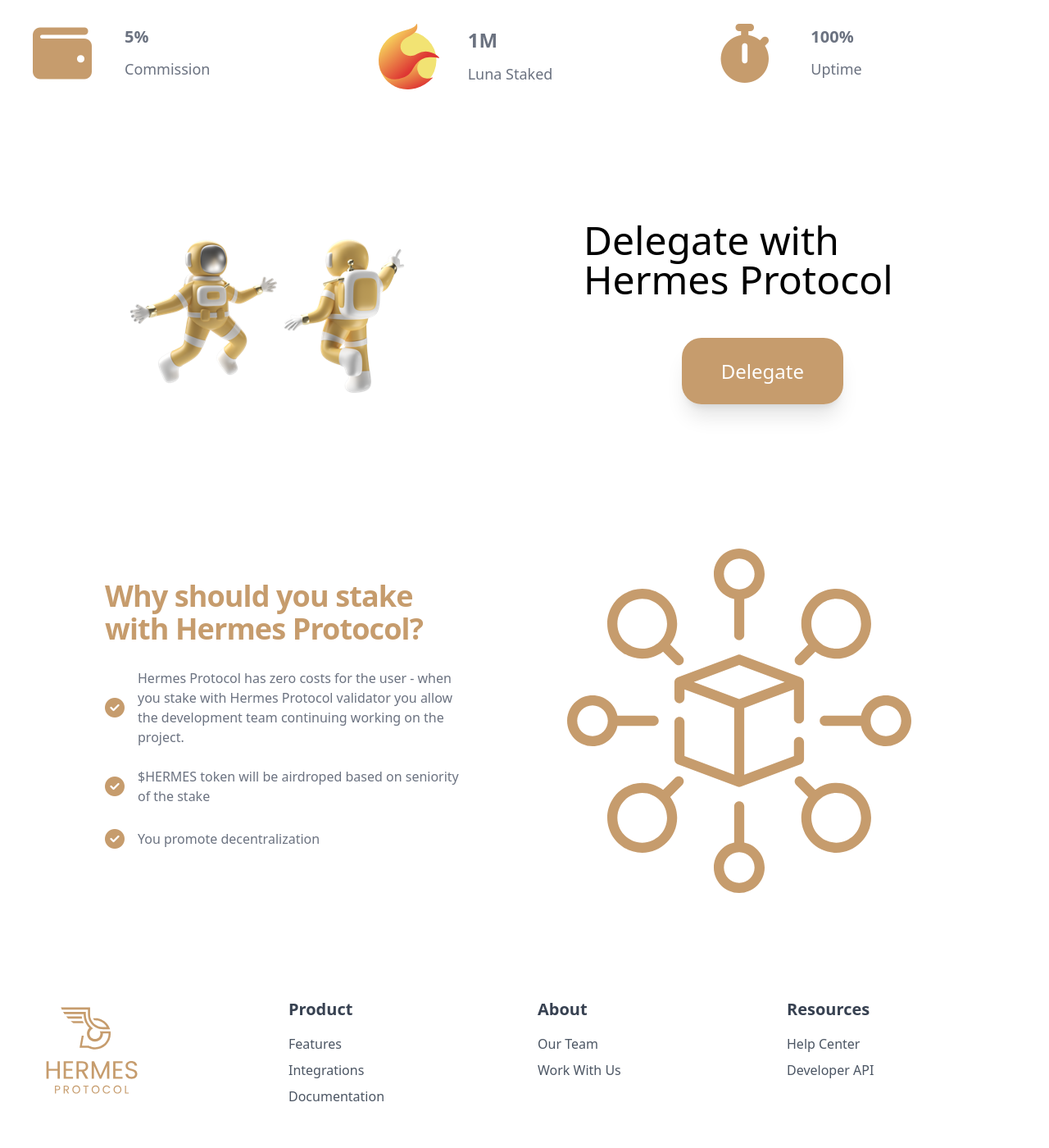
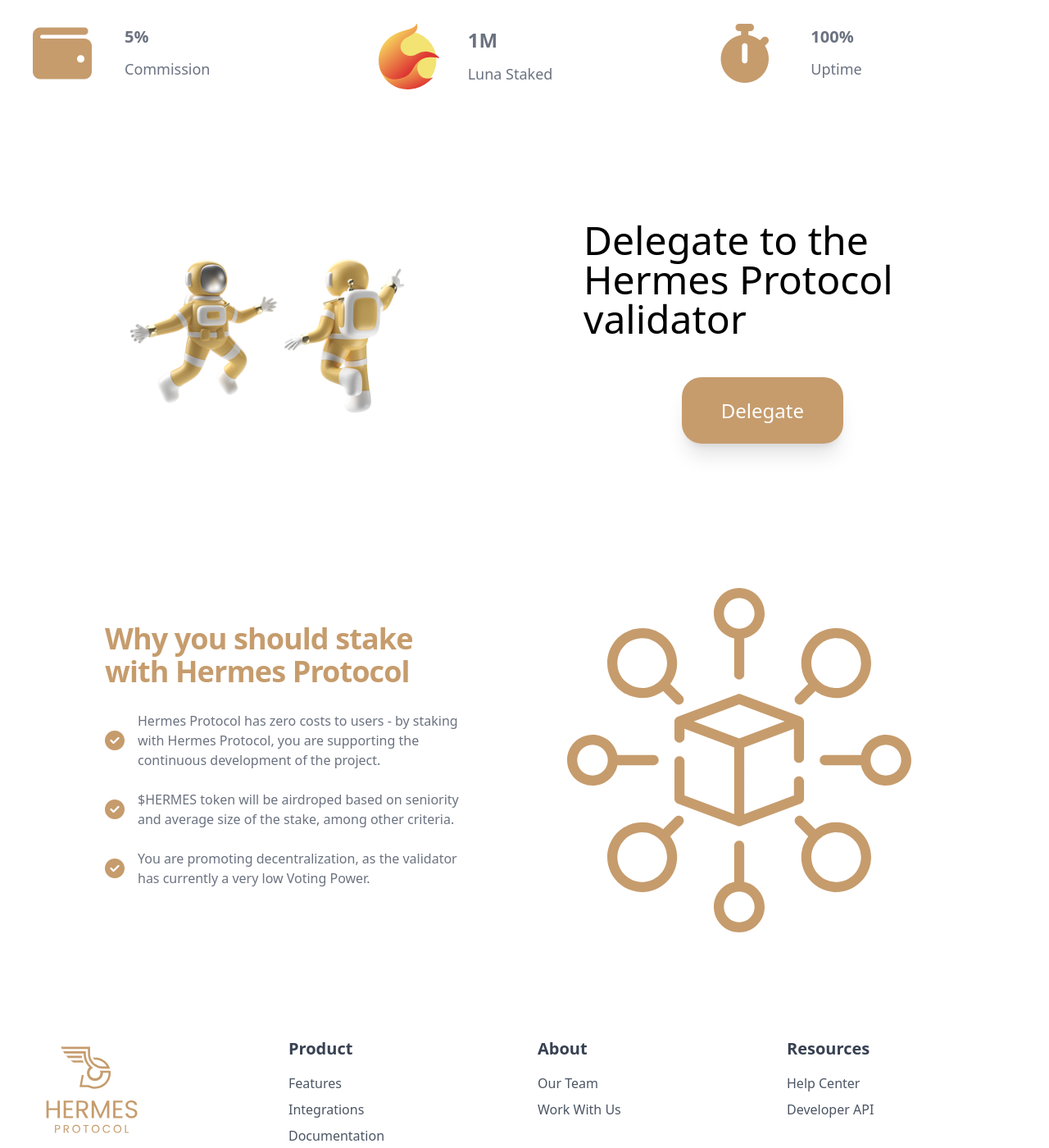
Before and after one commit to HermesProtocol-io/hermes-protocol, a Jekyll site: the page built from _pages/delegate.html, in a window 1280 px wide and 1400 px high, scrolled down 417 px. Shown: the whole window at 82% size. Built offline with Jekyll 4.4.1, drawn with Linux system fonts in a browser that asks for light colours; nearby versions of some CDN libraries; some of the changed text lies outside the part shown.

Commit message:
Delegation page - Clean up English & white chars

```diff
--- a/_includes/blocks/delegation/about.html
+++ b/_includes/blocks/delegation/about.html
@@ -4,9 +4,12 @@
     <div class="relative px-16 mx-auto max-w-7xl xl:px-10">
 
         <div class="relative z-20">
-            <h3 class="text-5xl font-bold leading-tight text-left text-black dark:text-gray-300 md:text-6xl lg:text-7xl xl:text-7xl xl:leading-tight">Support Hermes Protocol </h3>
+            <h3 class="text-5xl font-bold leading-tight text-left text-black dark:text-gray-300 md:text-6xl lg:text-7xl xl:text-7xl xl:leading-tight">
+              Support Hermes Protocol
+            </h3>
             <div class="flex flex-col mt-14 sm:flex-row sm:items-center">
-                <p class="text-xl font-normal text-left text-muddywaters-500">The platform that helps you to get informed in the right time!</p>
+                <p class="text-xl font-normal text-left text-muddywaters-500">
+                  The platform that helps you stay informed at the right time!</p>
                 <div class="flex mt-5 space-x-1 sm:mt-1 sm:ml-3">
                     <div class="w-10 h-2 bg-muddywaters-500 rounded-full opacity-100"></div>
                     <div class="w-8 h-2 bg-muddywaters-500  rounded-full opacity-75"></div>
--- a/_includes/blocks/delegation/call-to-action.html
+++ b/_includes/blocks/delegation/call-to-action.html
@@ -52,7 +52,7 @@
           <div class="w-full lg:py-10 overflow-hidden relative">
             <div class="lg:px-5 sm:max-w-5xl mx-auto flex flex-col items-start sm:items-center lg:items-end relative">
               <h2 class="w-full text-3xl text-left sm:text-4xl mb-8 md:text-5xl dark:text-gray-300">
-                Delegate with Hermes Protocol
+                Delegate to the Hermes Protocol validator
               </h2>
               <div class="w-full flex flex-col justify-center relative p-10">
                 <div class="relative flex flex-col items-center justify-center w-full h-full lg:pr-10">
--- a/_includes/blocks/delegation/why.html
+++ b/_includes/blocks/delegation/why.html
@@ -5,19 +5,23 @@
       <div class="flex flex-wrap items-center -mx-3">
         <div class="order-1 w-full px-3 lg:w-1/2 lg:order-0">
           <div class="w-full lg:max-w-md">
-            <h2 class="mb-4 text-3xl font-bold leading-tight text-muddywaters-500 tracking-tight sm:text-4xl font-heading">Why should you stake with Hermes Protocol?</h2>
+            <h2 class="mb-4 text-3xl font-bold leading-tight text-muddywaters-500 tracking-tight sm:text-4xl font-heading">
+              Why you should stake with Hermes Protocol</h2>
             <ul>
               <li class="flex items-center py-2 space-x-4 xl:py-3">
                 <i class="fa-solid fa-circle-check text-2xl text-muddywaters-500"></i>
-                <span class="font-medium text-gray-500">Hermes Protocol has zero costs for the user - when you stake with Hermes Protocol validator you allow the development team continuing working on the project.</span>
+                <span class="font-medium text-gray-500">
+                  Hermes Protocol has zero costs to users - by staking with Hermes Protocol, you are supporting the continuous development of the project.</span>
               </li>
               <li class="flex items-center py-2 space-x-4 xl:py-3">
                 <i class="fa-solid fa-circle-check text-2xl text-muddywaters-500"></i>
-                <span class="font-medium text-gray-500">$HERMES token will be airdroped based on seniority of the stake</span>
+                <span class="font-medium text-gray-500">
+                  $HERMES token will be airdroped based on seniority and average size of the stake, among other criteria.</span>
               </li>
               <li class="flex items-center py-2 space-x-4 xl:py-3">
                 <i class="fa-solid fa-circle-check text-2xl text-muddywaters-500"></i>
-                <span class="font-medium text-gray-500">You promote decentralization</span>
+                <span class="font-medium text-gray-500">
+                  You are promoting decentralization, as the validator has currently a very low Voting Power.</span>
               </li>
             </ul>
           </div>
```
